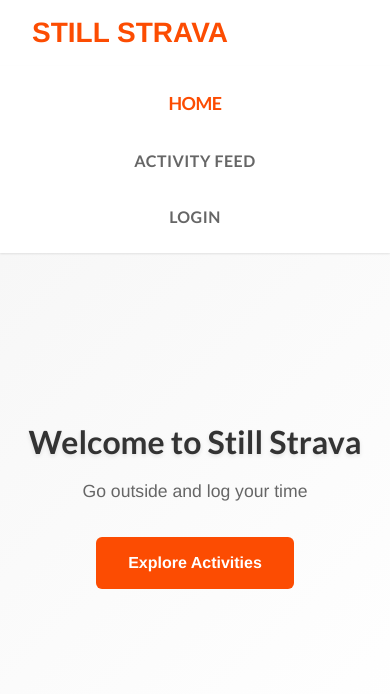
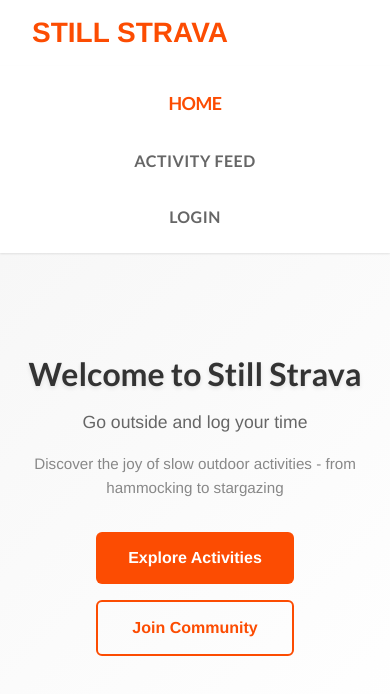
Before and after one commit to ThisbeSchoJo/still-strava, a React (Create React App) app in the folder client/: page / in a window 390 px wide. Shown: the top 694 px of the page. Built offline with nearby package versions, Linux system fonts and the light colour scheme.

Commit message:
Added Join the Community button to homepage and added styling in home.css

```diff
--- a/client/src/components/Home.js
+++ b/client/src/components/Home.js
@@ -5,10 +5,19 @@ function Home() {
   return (
     <div className="homepage">
       <h2>Welcome to Still Strava</h2>
-      <p>Go outside and log your time</p>
-      <Link to="/activity-feed" className="cta-button primary">
-        Explore Activities
-      </Link>
+      <p className="subtitle">Go outside and log your time</p>
+      <p className="description">
+        Discover the joy of slow outdoor activities - from hammocking to
+        stargazing
+      </p>
+      <div className="cta-buttons">
+        <Link to="/activity-feed" className="cta-button primary">
+          Explore Activities
+        </Link>
+        <Link to="/signup" className="cta-button secondary">
+          Join Community
+        </Link>
+      </div>
     </div>
   );
 }
--- a/client/src/styling/home.css
+++ b/client/src/styling/home.css
@@ -19,12 +19,27 @@
   text-shadow: 0 2px 4px rgba(0, 0, 0, 0.1);
 }
 
-.homepage p {
+.homepage .subtitle {
   font-size: 1.25rem;
   color: #666;
+  margin-bottom: 1rem;
+  font-weight: 500;
+}
+
+.homepage .description {
+  font-size: 1rem;
+  color: #888;
   margin-bottom: 2rem;
   max-width: 500px;
   line-height: 1.6;
+}
+
+/* Button container */
+.cta-buttons {
+  display: flex;
+  gap: 1rem;
+  justify-content: center;
+  flex-wrap: wrap;
 }
 
 /* Simple call-to-action button */
@@ -51,6 +66,19 @@
   box-shadow: 0 6px 16px rgba(252, 76, 2, 0.3);
 }
 
+.cta-button.secondary {
+  background-color: transparent;
+  color: #fc4c02;
+  border: 2px solid #fc4c02;
+}
+
+.cta-button.secondary:hover {
+  background-color: #fc4c02;
+  color: white;
+  transform: translateY(-2px);
+  box-shadow: 0 6px 16px rgba(252, 76, 2, 0.2);
+}
+
 /* Responsive design */
 @media (max-width: 768px) {
   .homepage {
@@ -62,7 +90,21 @@
     font-size: 2rem;
   }
 
-  .homepage p {
+  .homepage .subtitle {
     font-size: 1.1rem;
   }
+
+  .homepage .description {
+    font-size: 0.95rem;
+  }
+
+  .cta-buttons {
+    flex-direction: column;
+    align-items: center;
+  }
+
+  .cta-button {
+    width: 100%;
+    max-width: 250px;
+  }
 }
```
